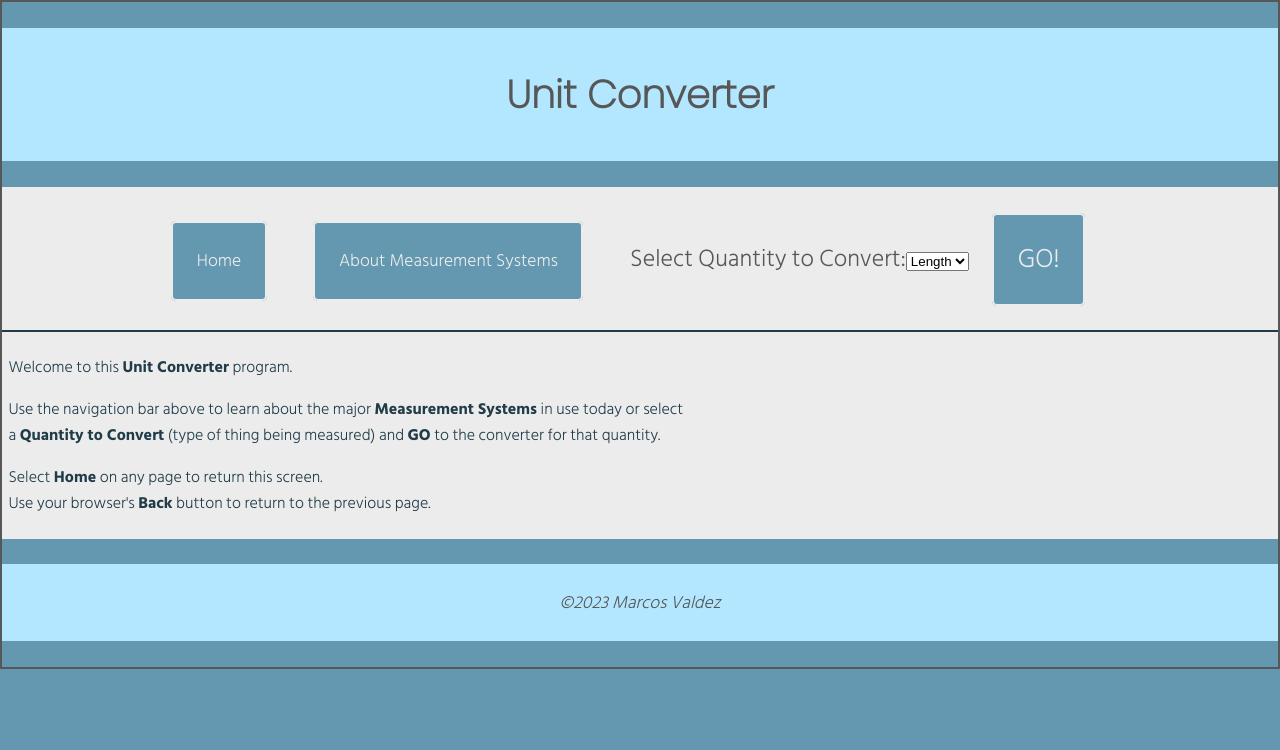
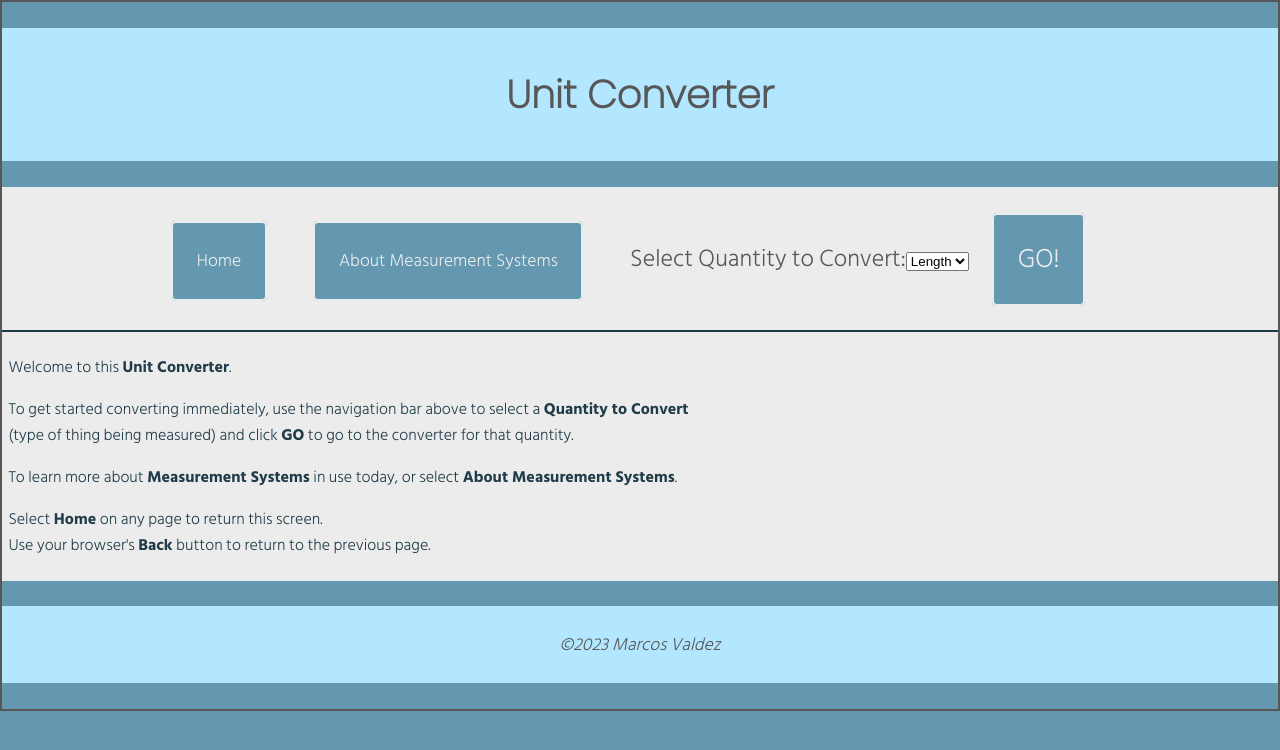
Before and after one commit to MHValdez/CS_361_Converter, a React (Create React App) app: page / in a window 1280 px wide. Shown: the top 750 px of the page. Built offline with nearby package versions, Linux system fonts and the light colour scheme.

Commit message:
Clarified homepage instructions

```diff
--- a/src/pages/HomePage.js
+++ b/src/pages/HomePage.js
@@ -8,11 +8,15 @@ function HomePage() {
     return (
         <>
             <p>
-                Welcome to this <strong>Unit Converter</strong> program.
+                Welcome to this <strong>Unit Converter</strong>.
             </p>
             <p>
-                Use the navigation bar above to learn about the major <strong>Measurement Systems</strong> in use today or select<br></br>
-                a <strong>Quantity to Convert</strong> (type of thing being measured) and <strong> GO</strong> to the converter for that quantity.
+                To get started converting immediately, use the navigation bar above to select a <strong>Quantity to Convert</strong><br></br>
+                (type of thing being measured) and click <strong> GO</strong> to go to the converter for that quantity.
+            </p>
+            <p>
+                To learn more about <strong>Measurement Systems</strong> in use today, or select <strong>About Measurement Systems</strong>.<br></br>
+
             </p>
             <p>
                 Select <strong>Home</strong> on any page to return this screen.<br></br>
```
